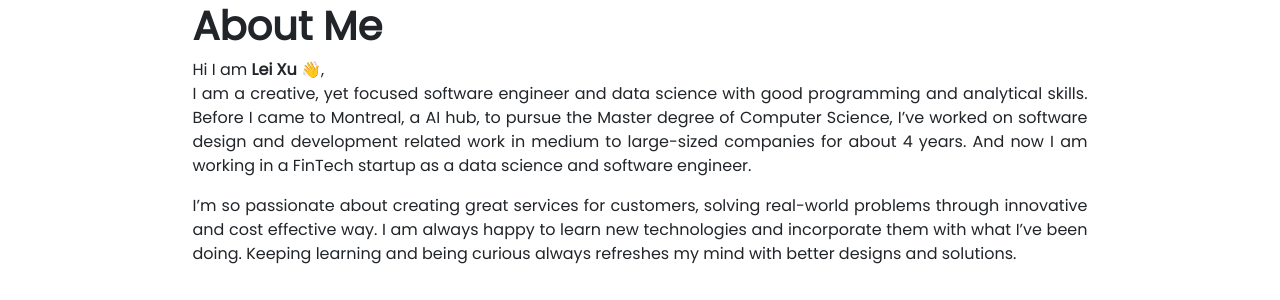
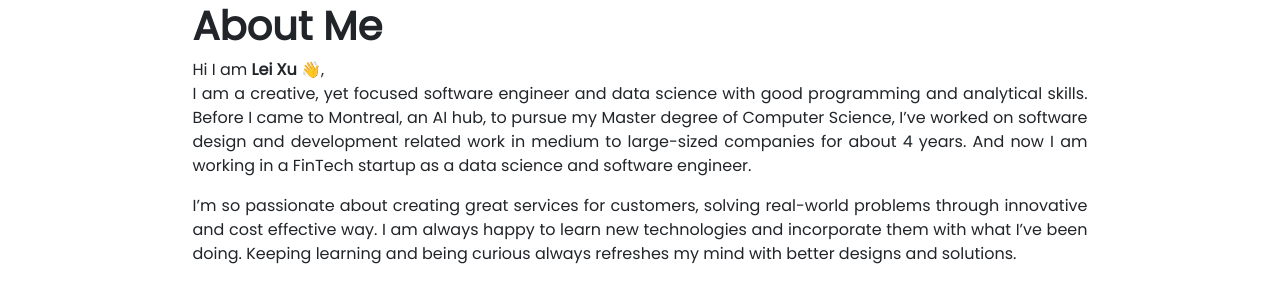
Before and after one commit to Lei-Xu/Lei-Xu.github.io, a Jekyll site: the page built from pages/about.md, in a window 1280 px wide and 900 px high. Shown: the part 152-452 px from the top of the window. Built offline with Jekyll 4.4.1, drawn with Linux system fonts in a browser that asks for light colours; nearby versions of some CDN libraries; emoji names are drawn with the system emoji font.

Commit message:
Modify "about me" description

```diff
--- a/pages/about.md
+++ b/pages/about.md
@@ -8,7 +8,7 @@ weight: 3
 # **About Me**
 
 Hi I am **{{ site.author.name }}** :wave:,<br>
-I am a creative, yet focused software engineer and data science with good programming and analytical skills. Before I came to Montreal, a AI hub, to pursue the Master degree of Computer Science, I’ve worked on software design and development related work in medium to large-sized companies for about 4 years. And now I am working in a FinTech startup as a data science and software engineer.
+I am a creative, yet focused software engineer and data science with good programming and analytical skills. Before I came to Montreal, an AI hub, to pursue my Master degree of Computer Science, I’ve worked on software design and development related work in medium to large-sized companies for about 4 years. And now I am working in a FinTech startup as a data science and software engineer.
 
 I'm so passionate about creating great services for customers, solving real-world problems through innovative and cost effective way. I am always happy to learn new  technologies and incorporate them with what I’ve been doing. Keeping learning and being curious always refreshes my mind with better designs and solutions.
 
```
